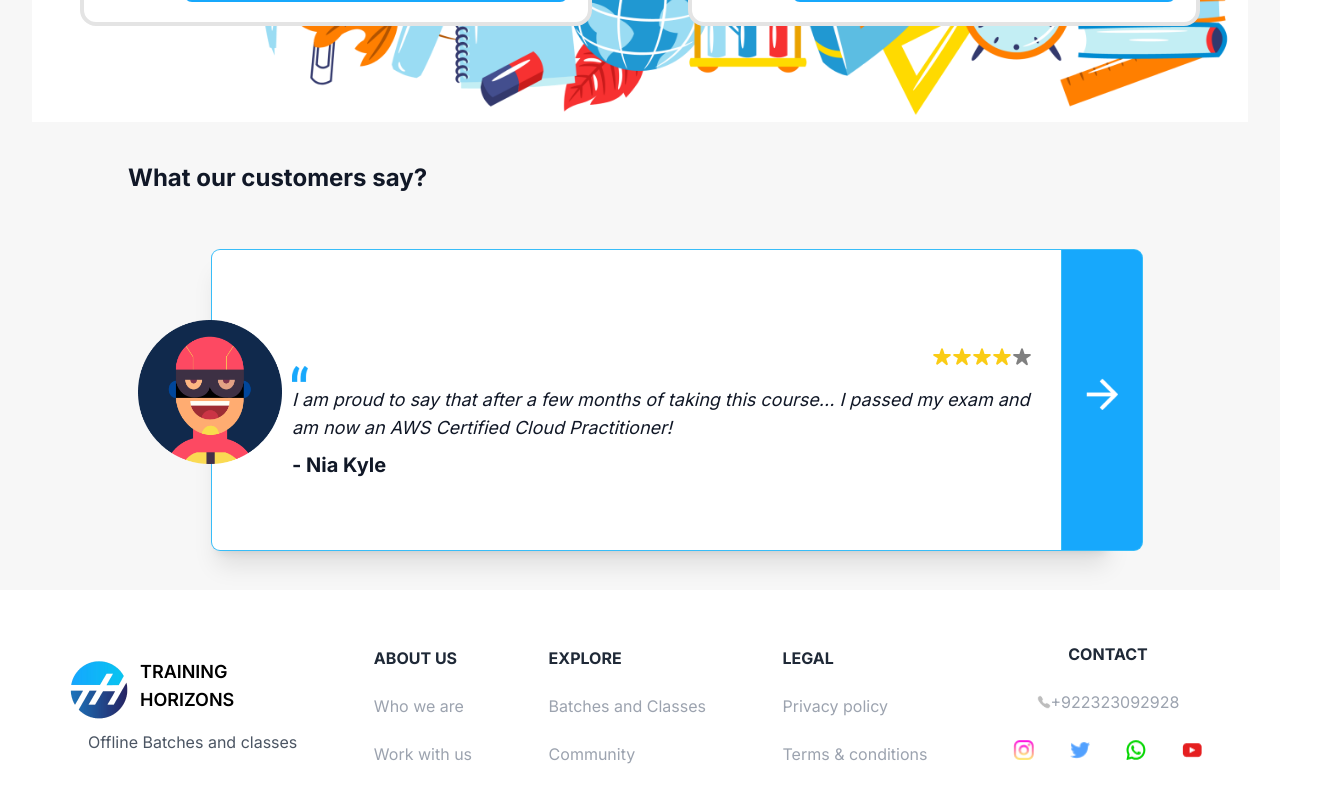
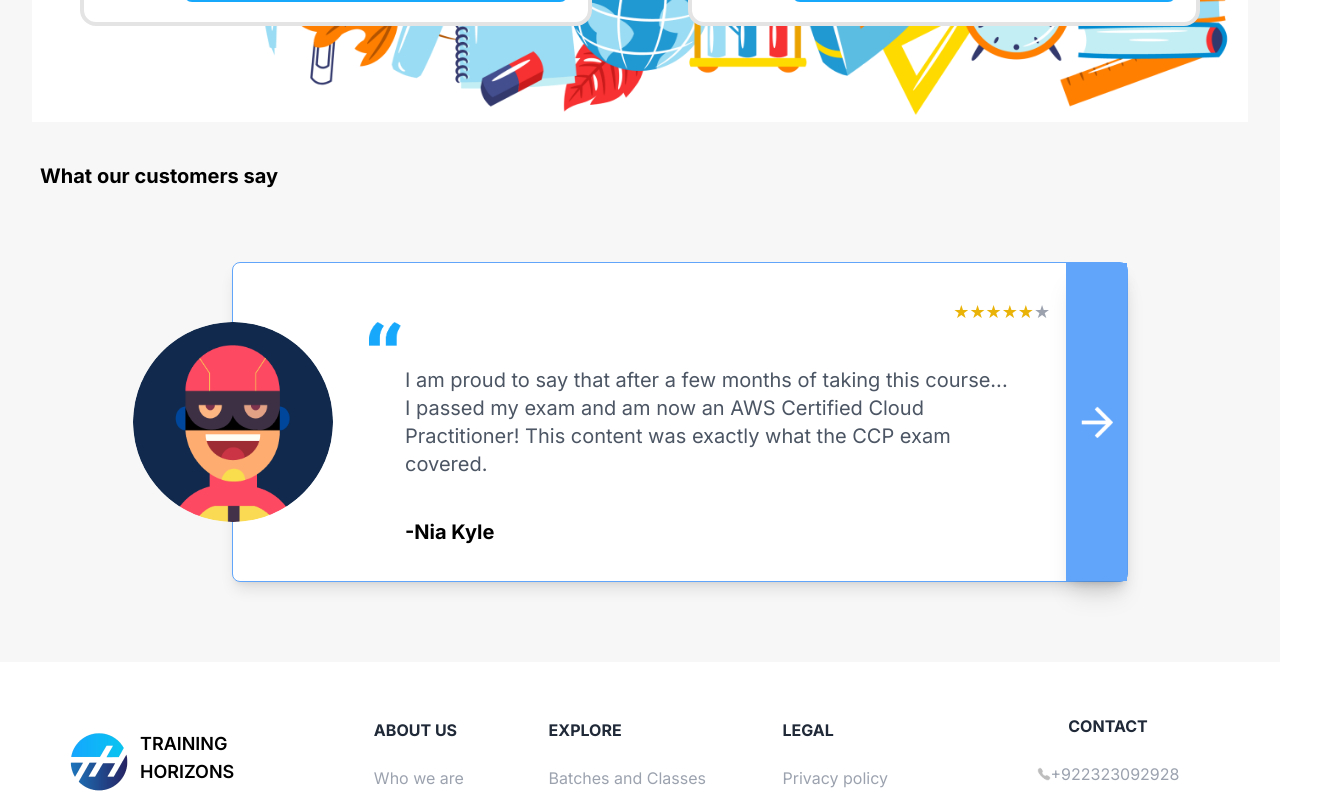
Before and after one commit to Gaurang-02/training_horizon_Assignment, a Next.js app: page / in a window 1280 px wide. Shown: the part 2000-2797 px from the top of the page, 1320 px wide, since content can reach past the window. Built offline with nearby package versions, Linux system fonts and the light colour scheme.

Commit message:
responsive update

```diff
--- a/app/components/Testimonials.jsx
+++ b/app/components/Testimonials.jsx
@@ -1,73 +1,49 @@
-import Image from "next/image";
+// import React from 'react';
+import Link from "next/link";
+// import Image from 'next/image';
 
-export default function Testimonial() {
+const Testimonial = () => {
   return (
-    <div>
-      <h2 className="text-2xl mt-10 ml-32 font-bold text-gray-900 ">
-        What our customers say?
-      </h2>
-      <div className="flex justify-center">
-        <section>
-          <div className="flex my-10 items-center">
-            <Image
+    <div className="w-full m-10 flex flex-col items-start justify-center  h-full">
+      <div className="flex items-start">
+        <h1 className="font-bold  text-xl mb-8">What our customers say</h1>
+      </div>
+      <div className="flex items-center justify-center w-full h-full">
+        <div className="bg-white mx-auto w-4/5 sm:mx-10 border border-blue-400 md:mx-20 lg:mx-32 xl:mx-48 h-auto md:h-80 my-10 rounded-lg shadow-lg flex flex-col md:flex-row items-center">
+          <div className="flex-shrink-0 mb-4 md:mb-0  md:-ml-[100px]">
+            <img
               src="/images/person.png"
-              height={280}
-              width={140}
-              alt="person"
-              className="md:w-36 md:h-36 z-20"
+              alt="User avatar"
+              className="h-[200px] w-[200px] rounded-full"
             />
-            <div className="flex-col ring-1 py-24 relative shadow-xl ring-sky-400 mt-4 px-20 w-[900px] h-[300px] -ml-[70px] z-0 bg-white rounded-lg">
-              <div className="flex items-center text-yellow-400 justify-end">
-                {[...Array(4)].map((_, index) => (
-                  <svg
-                    key={index}
-                    className="w-5 h-5"
-                    fill="currentColor"
-                    viewBox="0 0 20 20"
-                    xmlns="http://www.w3.org/2000/svg"
-                  >
-                    <path d="M9.049 2.927c.3-.921 1.603-.921 1.902 0l1.618 4.995h5.262c.97 0 1.371 1.24.588 1.81l-4.253 3.104 1.618 4.995c.3.921-.755 1.688-1.539 1.217L10 15.347l-4.253 3.104c-.784.571-1.838-.296-1.539-1.217l1.618-4.995L1.573 9.732c-.784-.571-.382-1.81.588-1.81h5.262L9.049 2.927z"></path>
-                  </svg>
-                ))}
-                <svg
-                  className="w-5 h-5"
-                  fill="gray"
-                  viewBox="0 0 20 20"
-                  xmlns="http://www.w3.org/2000/svg"
-                >
-                  <path d="M9.049 2.927c.3-.921 1.603-.921 1.902 0l1.618 4.995h5.262c.97 0 1.371 1.24.588 1.81l-4.253 3.104 1.618 4.995c.3.921-.755 1.688-1.539 1.217L10 15.347l-4.253 3.104c-.784.571-1.838-.296-1.539-1.217l1.618-4.995L1.573 9.732c-.784-.571-.382-1.81.588-1.81h5.262L9.049 2.927z"></path>
-                </svg>
+          </div>
+          <div className="ml-0 md:ml-6 text-center flex flex-col  md:text-left">
+            <div className="flex flex-row justify-between w-full  ">
+              <div className="pt-6">
+                <img src="/icons/colon.png" alt="colons" className="w-8 h-6  mx-3"  />
               </div>
-              <div className="flex flex-initial size-4 ">
-                <Image
-                  src="/icons/colon.png"
-                  alt="colon"
-                  height={280}
-                  width={140}
-                />
-              </div>
-              <p className="text-lg italic text-gray-900 mt-1">
-                I am proud to say that after a few months of taking this
-                course... I passed my exam and am now an AWS Certified Cloud
-                Practitioner!
-              </p>
-              <p className="mt-2 text-[20px] font-bold text-gray-900">
-                - Nia Kyle
-              </p>
-            </div>
-            <div className="bg-[#17A8FC] ring-1 ring-sky-400 mt-4  w-[80px] h-[300px] -ml-[50px] z-10  rounded-r-lg hover:bg-blue-600">
-              <div className="size-8 my-32 mx-6">
-                <Image
-                  src="/icons/next.png"
-                  alt="nextbtn"
-                  height={280}
-                  width={140}
-                />
+              <div className="md:flex-row pb-8 pr-4">
+                <span className="text-yellow-500 text-lg">★★★★★</span>
+                <span className="text-gray-400 text-lg">★</span>
               </div>
             </div>
+            <p className="mt-2 px-12 text-xl text-gray-600 ">
+              I am proud to say that after a few months of taking this course...
+              I passed my exam and am now an AWS Certified Cloud Practitioner!
+              This content was exactly what the CCP exam covered.
+            </p>
+            <div className="text-xl font-bold mt-10 pl-12">-Nia Kyle</div>
           </div>
-        </section>
+          <button className="bg-blue-400 h-full  hidden my-8 rounded-xl md:rounded-none sm:flex justify-center items-center w-40 hover:bg-blue-600 shadow-xl">
+            <img src="/icons/next.png" alt="arrow" className="h-8 w-8" />
+          </button>
+          <button className=" bg-blue-400 rounded-xl w-[70px] h-[30px] my-8 flex items-center justify-center hover:bg-blue-600 sm:hidden">
+            <img src="/icons/next.png" alt="arrow" className="sm:hidden h-3"/>
+          </button>
+        </div>
       </div>
     </div>
   );
-}
+};
+
+export default Testimonial;
--- a/app/components/TopNavigationBar.jsx
+++ b/app/components/TopNavigationBar.jsx
@@ -14,7 +14,7 @@ const Header = () => {
       <div className="relative z-10 flex justify-between items-center p-5 bg-white shadow-md md:w-full">
         <div className="text-xl font-bold "></div>
 
-        <nav>
+        <nav className='hidden sm:block mx-auto'>
           <ul className="flex space-x-16 justify-center">
             <li>
               <a href="#" className="text-black hover:underline">
@@ -45,8 +45,8 @@ const Header = () => {
         </nav>
         <div className="flex md:space-x-8 justify-evenly">
 
-          <button className="text-black hover:underline">Join as teacher</button>
-          <button className="text-black hover:underline">Log in</button>
+          <button className="text-black hover:underline hidden sm:block mx-auto">Join as teacher</button>
+          <button className="text-black hover:underline hidden sm:block mx-auto">Log in</button>
           <button className="bg-yellow-500 text-white font-bold py-2 px-4 rounded hover:bg-yellow-600">
             Sign Up
           </button>
```
